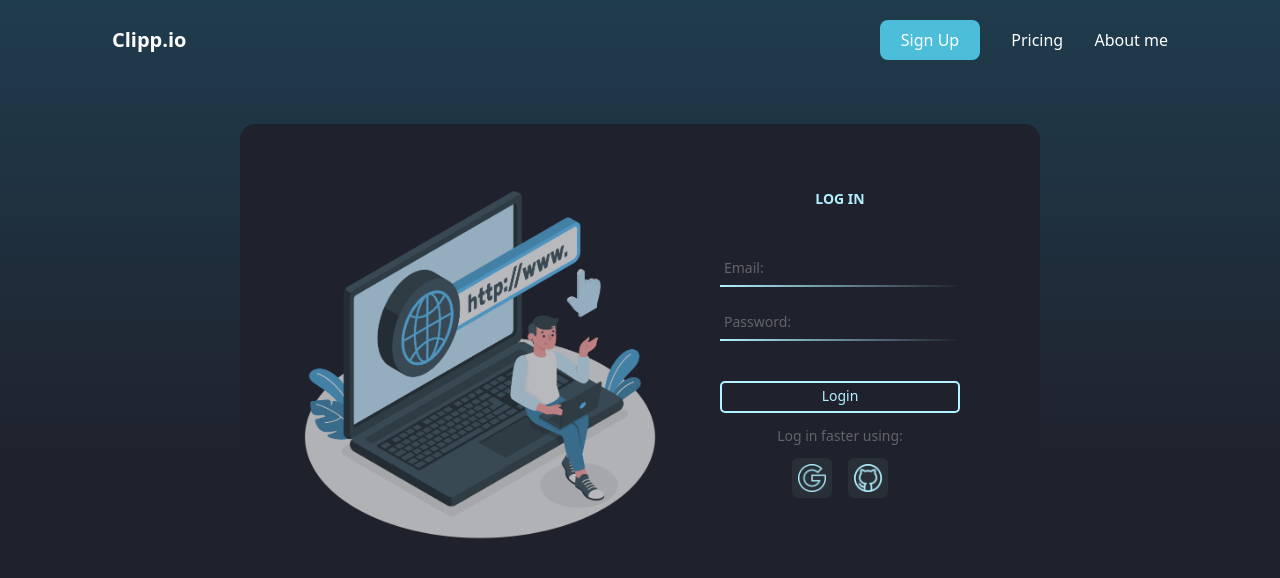
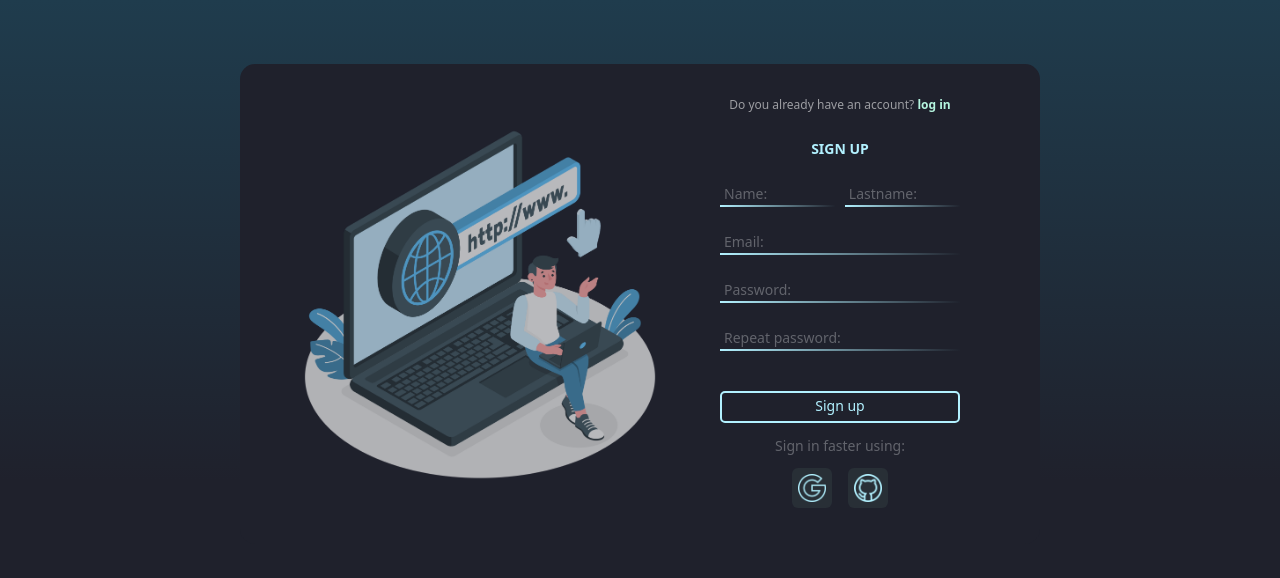
Before and after one commit to RoberthLoorDev/link-shortener, a Vue app in the folder frontend/: page /login in a window 1280 px wide. Shown: the top 578 px of the page. Built offline with nearby package versions, Linux system fonts and the light colour scheme; what tailwindcss-animated would draw is missing.

Commit message:
fix: exchange between registration component and login component

```diff
--- a/frontend/src/components/LoginComponent.vue
+++ b/frontend/src/components/LoginComponent.vue
@@ -1,7 +1,7 @@
 <template>
   <form
     @submit.prevent="submitForm"
-    class="flex flex-col justify-center items-center w-[22rem] mt-10"
+    class="flex flex-col justify-center items-center w-[22rem] mt-5"
   >
     <h3 class="text-[#B2F1FF] text-[14px] font-semibold my-6 text-center">
       LOG IN
@@ -79,6 +79,9 @@ import { ref } from "vue";
 export default defineComponent({
   name: "LoginComponent",
   setup() {
+    //status form signup
+    const selectrSignupLogin = ref("sign-up");
+
     const formData = ref({
       email: "",
       password: "",
--- a/frontend/src/components/NavbarComponent.vue
+++ b/frontend/src/components/NavbarComponent.vue
@@ -35,15 +35,13 @@
     </Transition>
 
     <div class="hidden md:flex md:items-center w-72 justify-between">
-      <a :href="destinationPage">
       <ButtonComponent
-          :title="buttonText"
+        title="Sign up"
         backgroundColor="#4CBED9"
         :width="100"
         :height="40"
         textColor="white"
       ></ButtonComponent>
-      </a>
       <a href="/" class="text-white">Pricing</a>
       <a href="/" class="text-white">About me</a>
     </div>
@@ -59,15 +57,6 @@ export default {
   name: "NavbarComponent",
   components: { ButtonComponent },
   setup() {
-    //definir el texto para el boton de iniciar sesion o registrarse
-    const route = useRoute();
-    const destinationPage = computed(() =>
-      route.path === "/login" ? "/sign-up" : "/login"
-    );
-    const buttonText = computed(() =>
-      route.path === "/login" ? "Sign Up" : "Login"
-    );
-
     const iconBarVerticalAnimation = ref(0);
     const barVerticalAnimation = ref(false);
 
@@ -99,9 +88,6 @@ export default {
       barVerticalAnimation,
       showBarVerticalAnimation,
       iconBarVerticalAnimation,
-
-      destinationPage,
-      buttonText,
     };
   },
 };
--- a/frontend/src/pages/SignUp.vue
+++ b/frontend/src/pages/SignUp.vue
@@ -1,6 +1,5 @@
 <template>
   <div class="background">
-    <NavbarComponent></NavbarComponent>
     <div class="flex flex-1 justify-center">
       <!-- box-signup -->
       <div class="flex h-[30rem] bg-[#1F212C] rounded-[15px] shadow-none mt-16">
@@ -8,8 +7,31 @@
           <img class="w-[23rem] ml-20" src="../assets/image-sign.png" alt="" />
         </div>
         <div class="flex flex-col items-center w-[100%] md:w-[50%]">
-          <!-- Mostrar el componente activo -->
-          <component :is="activeComponent"></component>
+          <!-- Signup -->
+          <div class="flex justify-center" v-if="loginSignup === 'signup'">
+            <p class="text-center text-[12px] text-[#9C9DA2] mt-8 select-none">
+              Do you already have an account?
+              <span
+                class="text-[#B5F5DF] cursor-pointer font-bold"
+                @click="setLoginForm"
+                >log in</span
+              >
+              <SignUpFormComponent></SignUpFormComponent>
+            </p>
+          </div>
+
+          <!-- Login -->
+          <div class="flex justify-center" v-else>
+            <p class="text-center text-[12px] text-[#9C9DA2] mt-8 select-none">
+              Do not you have an account yet?
+              <span
+                class="text-[#B5F5DF] cursor-pointer font-bold"
+                @click="setLoginForm"
+                >Sign up</span
+              >
+              <LoginComponent></LoginComponent>
+            </p>
+          </div>
         </div>
       </div>
     </div>
@@ -17,29 +39,32 @@
 </template>
 
 <script lang="ts">
-import NavbarComponent from "@/components/NavbarComponent.vue";
 import SignUpFormComponent from "@/components/SignUpFormComponent.vue";
 import LoginComponent from "@/components/LoginComponent.vue";
-import { useRoute } from "vue-router";
-import { computed } from "vue";
+import { ref } from "vue";
 
 export default {
   name: "SignUpPage",
   components: {
-    NavbarComponent,
     SignUpFormComponent,
     LoginComponent,
   },
   setup() {
-    const route = useRoute();
+    const loginSignup = ref("signup");
 
-    // Calcular dinámicamente qué componente mostrar
-    const activeComponent = computed(() => {
-      return route.path === "/login" ? LoginComponent : SignUpFormComponent;
-    });
+    const setLoginForm = () => {
+      if (loginSignup.value === "login") {
+        loginSignup.value = "signup";
+
+        return;
+      }
+
+      loginSignup.value = "login";
+    };
 
     return {
-      activeComponent,
+      loginSignup,
+      setLoginForm,
     };
   },
 };
--- a/frontend/src/router.ts
+++ b/frontend/src/router.ts
@@ -15,10 +15,6 @@ const routes = [
     path: "/sign-up",
     component: SignUp,
   },
-  {
-    path: "/login",
-    component: SignUp,
-  },
 ];
 
 const router = createRouter({
```
Lines whose indentation alone changed are shown as unchanged.
